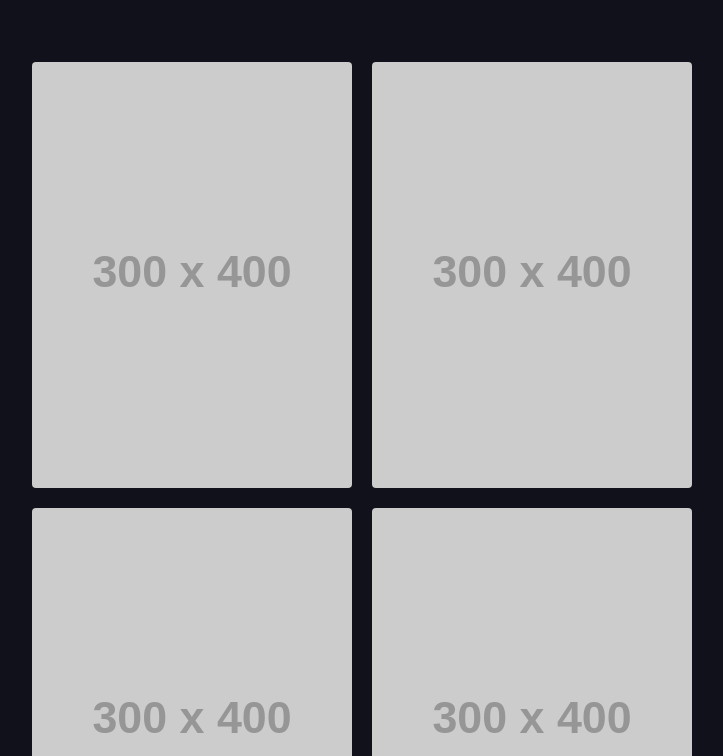
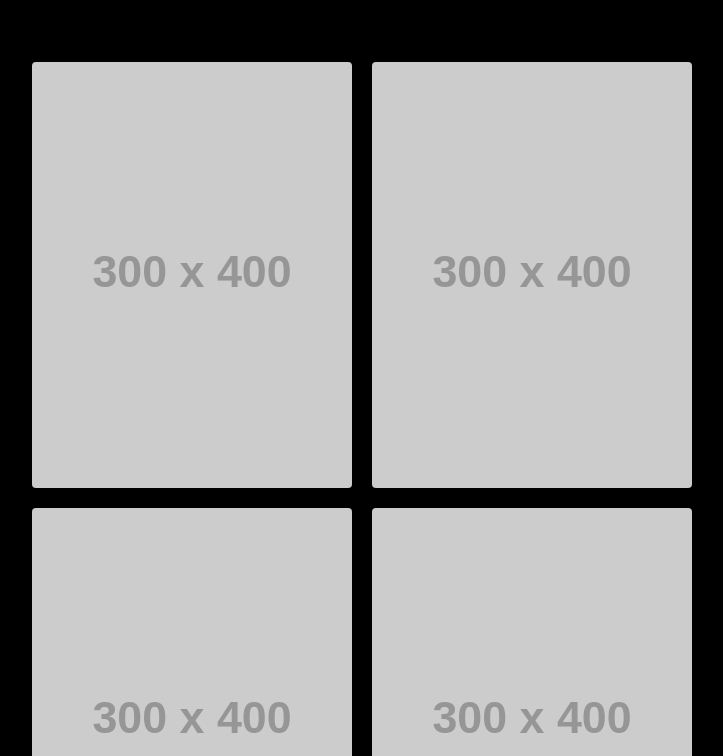
Before and after one commit to Nightgloss/Portfolio, a plain HTML site: page index.html in a window 1280 px wide. Shown: the part 141-897 px from the top of the page, without its empty margins (108-831 px from the left). Drawn offline with Linux system fonts and the light colour scheme; placeholder pictures from the web are drawn by us.

Commit message:
Update style.css

```diff
--- a/style.css
+++ b/style.css
@@ -2,7 +2,7 @@ body {
   font-family: sans-serif;
   margin: 0;
   padding: 0;
-  background: #11111b; /* or whatever color you picked */
+  background: #000; /* or whatever color you picked */
   color: #fff; /* optional: change text color too */
 }
 header {
```
